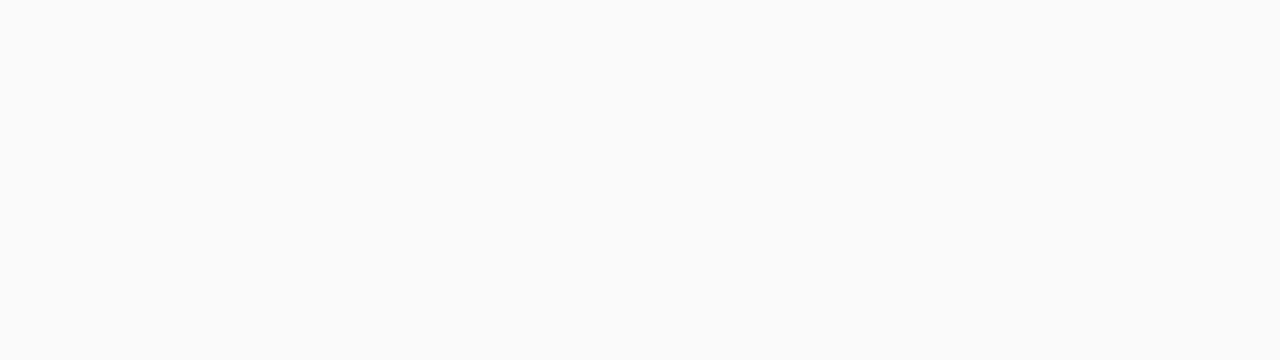
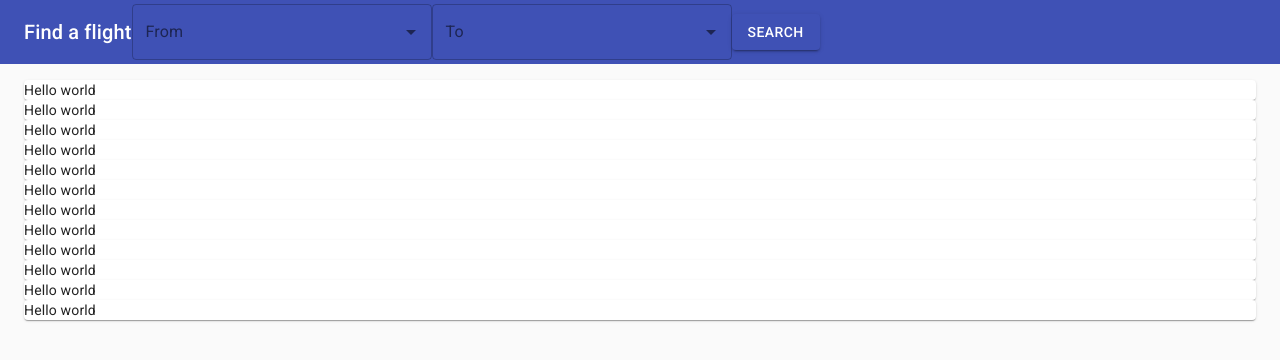
Before and after one commit to DylanBob211/flight-finder, a React (Create React App) app: page / in a window 1280 px wide. Shown: the top 360 px of the page. Built offline with nearby package versions, Linux system fonts and the light colour scheme; the HTML template or start-up script is replaced by a standard one.

Commit message:
add header

```diff
--- a/src/App.tsx
+++ b/src/App.tsx
@@ -1,20 +1,26 @@
+import { Box, Container, Paper } from '@material-ui/core';
+import CssBaseline from '@material-ui/core/CssBaseline';
 import React from 'react';
-import { Counter } from './features/counter/Counter';
-import CssBaseline from '@material-ui/core/CssBaseline';
-import { TextField } from '@material-ui/core';
-import { Autocomplete } from '@material-ui/lab';
-
 import './App.css';
+import Header from './components/Header';
 
 function App() {
-
     return (
         <>
             <CssBaseline />
-
+            <Header />
+            <Container>
+                <Box my={10}>
+                    {[...new Array(12)]
+                        .map(
+                            () => <Paper > Hello world</Paper>,
+                        )}
+                </Box>
+            </Container>
         </>
     );
 }
 
 
+
 export default App;
--- /dev/null
+++ b/src/components/Header.tsx
@@ -0,0 +1,166 @@
+import { AppBar, Button, makeStyles, TextField, Toolbar, Typography, useScrollTrigger } from '@material-ui/core';
+import { Autocomplete } from '@material-ui/lab';
+import React from 'react';
+
+const useStyles = makeStyles(theme => ({
+    margin: {
+        marginRight: theme.spacing(1)
+    }
+}))
+
+interface Props {
+    /**
+     * Injected by the documentation to work in an iframe.
+     * You won't need it on your project.
+     */
+    window?: () => Window;
+    children: React.ReactElement;
+}
+
+
+function ElevationScroll({ children }: Props) {
+    const trigger = useScrollTrigger({
+        disableHysteresis: true,
+        threshold: 0
+    });
+
+    return React.cloneElement(children, {
+        elevation: trigger ? 4 : 0,
+    });
+}
+
+
+const Header = () => {
+    const { margin } = useStyles()
+    return (
+        <ElevationScroll>
+                <AppBar>
+                    <Toolbar>
+                        <Typography variant="h6">Find a flight</Typography>
+                        <Autocomplete
+                            id="combo-box-demo-1"
+                            options={top100Films}
+                            getOptionLabel={(option) => option.title}
+                            style={{ width: 300 }}
+                            renderInput={(params) => <TextField {...params} label="From" variant="outlined" />}
+                        />
+                        <Autocomplete
+                            id="combo-box-demo-2"
+                            options={top100Films}
+                            getOptionLabel={(option) => option.title}
+                            style={{ width: 300 }}
+                            renderInput={(params) => <TextField {...params} label="To" variant="outlined" />}
+                        />
+                        <Button variant="contained" color="primary">Search</Button>
+                    </Toolbar>
+                </AppBar>
+            </ElevationScroll>
+    )
+}
+
+// Top 100 films as rated by IMDb users. http://www.imdb.com/chart/top
+const top100Films = [
+    { title: 'The Shawshank Redemption', year: 1994 },
+    { title: 'The Godfather', year: 1972 },
+    { title: 'The Godfather: Part II', year: 1974 },
+    { title: 'The Dark Knight', year: 2008 },
+    { title: '12 Angry Men', year: 1957 },
+    { title: "Schindler's List", year: 1993 },
+    { title: 'Pulp Fiction', year: 1994 },
+    { title: 'The Lord of the Rings: The Return of the King', year: 2003 },
+    { title: 'The Good, the Bad and the Ugly', year: 1966 },
+    { title: 'Fight Club', year: 1999 },
+    { title: 'The Lord of the Rings: The Fellowship of the Ring', year: 2001 },
+    { title: 'Star Wars: Episode V - The Empire Strikes Back', year: 1980 },
+    { title: 'Forrest Gump', year: 1994 },
+    { title: 'Inception', year: 2010 },
+    { title: 'The Lord of the Rings: The Two Towers', year: 2002 },
+    { title: "One Flew Over the Cuckoo's Nest", year: 1975 },
+    { title: 'Goodfellas', year: 1990 },
+    { title: 'The Matrix', year: 1999 },
+    { title: 'Seven Samurai', year: 1954 },
+    { title: 'Star Wars: Episode IV - A New Hope', year: 1977 },
+    { title: 'City of God', year: 2002 },
+    { title: 'Se7en', year: 1995 },
+    { title: 'The Silence of the Lambs', year: 1991 },
+    { title: "It's a Wonderful Life", year: 1946 },
+    { title: 'Life Is Beautiful', year: 1997 },
+    { title: 'The Usual Suspects', year: 1995 },
+    { title: 'Léon: The Professional', year: 1994 },
+    { title: 'Spirited Away', year: 2001 },
+    { title: 'Saving Private Ryan', year: 1998 },
+    { title: 'Once Upon a Time in the West', year: 1968 },
+    { title: 'American History X', year: 1998 },
+    { title: 'Interstellar', year: 2014 },
+    { title: 'Casablanca', year: 1942 },
+    { title: 'City Lights', year: 1931 },
+    { title: 'Psycho', year: 1960 },
+    { title: 'The Green Mile', year: 1999 },
+    { title: 'The Intouchables', year: 2011 },
+    { title: 'Modern Times', year: 1936 },
+    { title: 'Raiders of the Lost Ark', year: 1981 },
+    { title: 'Rear Window', year: 1954 },
+    { title: 'The Pianist', year: 2002 },
+    { title: 'The Departed', year: 2006 },
+    { title: 'Terminator 2: Judgment Day', year: 1991 },
+    { title: 'Back to the Future', year: 1985 },
+    { title: 'Whiplash', year: 2014 },
+    { title: 'Gladiator', year: 2000 },
+    { title: 'Memento', year: 2000 },
+    { title: 'The Prestige', year: 2006 },
+    { title: 'The Lion King', year: 1994 },
+    { title: 'Apocalypse Now', year: 1979 },
+    { title: 'Alien', year: 1979 },
+    { title: 'Sunset Boulevard', year: 1950 },
+    { title: 'Dr. Strangelove or: How I Learned to Stop Worrying and Love the Bomb', year: 1964 },
+    { title: 'The Great Dictator', year: 1940 },
+    { title: 'Cinema Paradiso', year: 1988 },
+    { title: 'The Lives of Others', year: 2006 },
+    { title: 'Grave of the Fireflies', year: 1988 },
+    { title: 'Paths of Glory', year: 1957 },
+    { title: 'Django Unchained', year: 2012 },
+    { title: 'The Shining', year: 1980 },
+    { title: 'WALL·E', year: 2008 },
+    { title: 'American Beauty', year: 1999 },
+    { title: 'The Dark Knight Rises', year: 2012 },
+    { title: 'Princess Mononoke', year: 1997 },
+    { title: 'Aliens', year: 1986 },
+    { title: 'Oldboy', year: 2003 },
+    { title: 'Once Upon a Time in America', year: 1984 },
+    { title: 'Witness for the Prosecution', year: 1957 },
+    { title: 'Das Boot', year: 1981 },
+    { title: 'Citizen Kane', year: 1941 },
+    { title: 'North by Northwest', year: 1959 },
+    { title: 'Vertigo', year: 1958 },
+    { title: 'Star Wars: Episode VI - Return of the Jedi', year: 1983 },
+    { title: 'Reservoir Dogs', year: 1992 },
+    { title: 'Braveheart', year: 1995 },
+    { title: 'M', year: 1931 },
+    { title: 'Requiem for a Dream', year: 2000 },
+    { title: 'Amélie', year: 2001 },
+    { title: 'A Clockwork Orange', year: 1971 },
+    { title: 'Like Stars on Earth', year: 2007 },
+    { title: 'Taxi Driver', year: 1976 },
+    { title: 'Lawrence of Arabia', year: 1962 },
+    { title: 'Double Indemnity', year: 1944 },
+    { title: 'Eternal Sunshine of the Spotless Mind', year: 2004 },
+    { title: 'Amadeus', year: 1984 },
+    { title: 'To Kill a Mockingbird', year: 1962 },
+    { title: 'Toy Story 3', year: 2010 },
+    { title: 'Logan', year: 2017 },
+    { title: 'Full Metal Jacket', year: 1987 },
+    { title: 'Dangal', year: 2016 },
+    { title: 'The Sting', year: 1973 },
+    { title: '2001: A Space Odyssey', year: 1968 },
+    { title: "Singin' in the Rain", year: 1952 },
+    { title: 'Toy Story', year: 1995 },
+    { title: 'Bicycle Thieves', year: 1948 },
+    { title: 'The Kid', year: 1921 },
+    { title: 'Inglourious Basterds', year: 2009 },
+    { title: 'Snatch', year: 2000 },
+    { title: '3 Idiots', year: 2009 },
+    { title: 'Monty Python and the Holy Grail', year: 1975 },
+];
+
+
+export default Header
```
Also changed, not shown: 1 other file (tests, documents, lock files or other folders).
